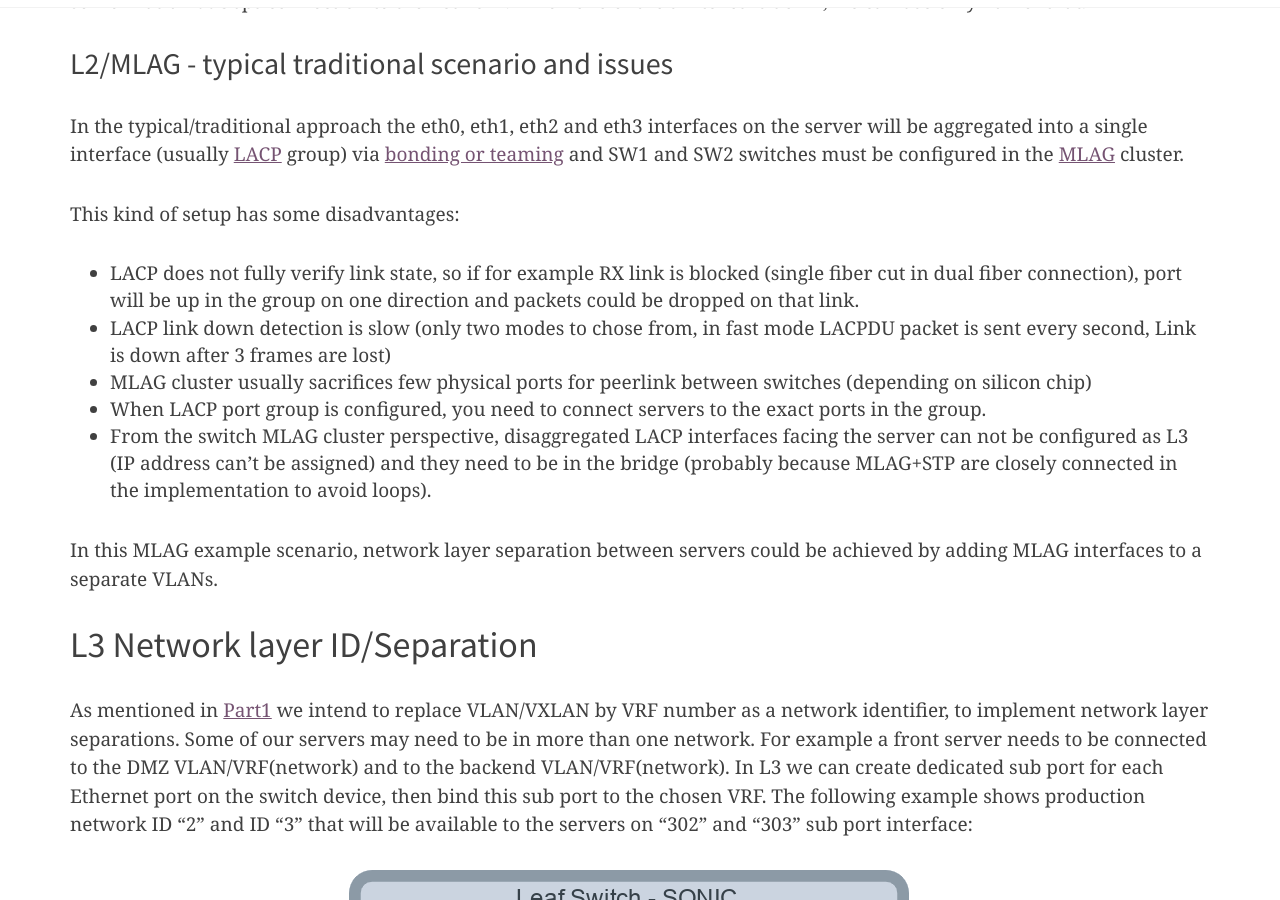
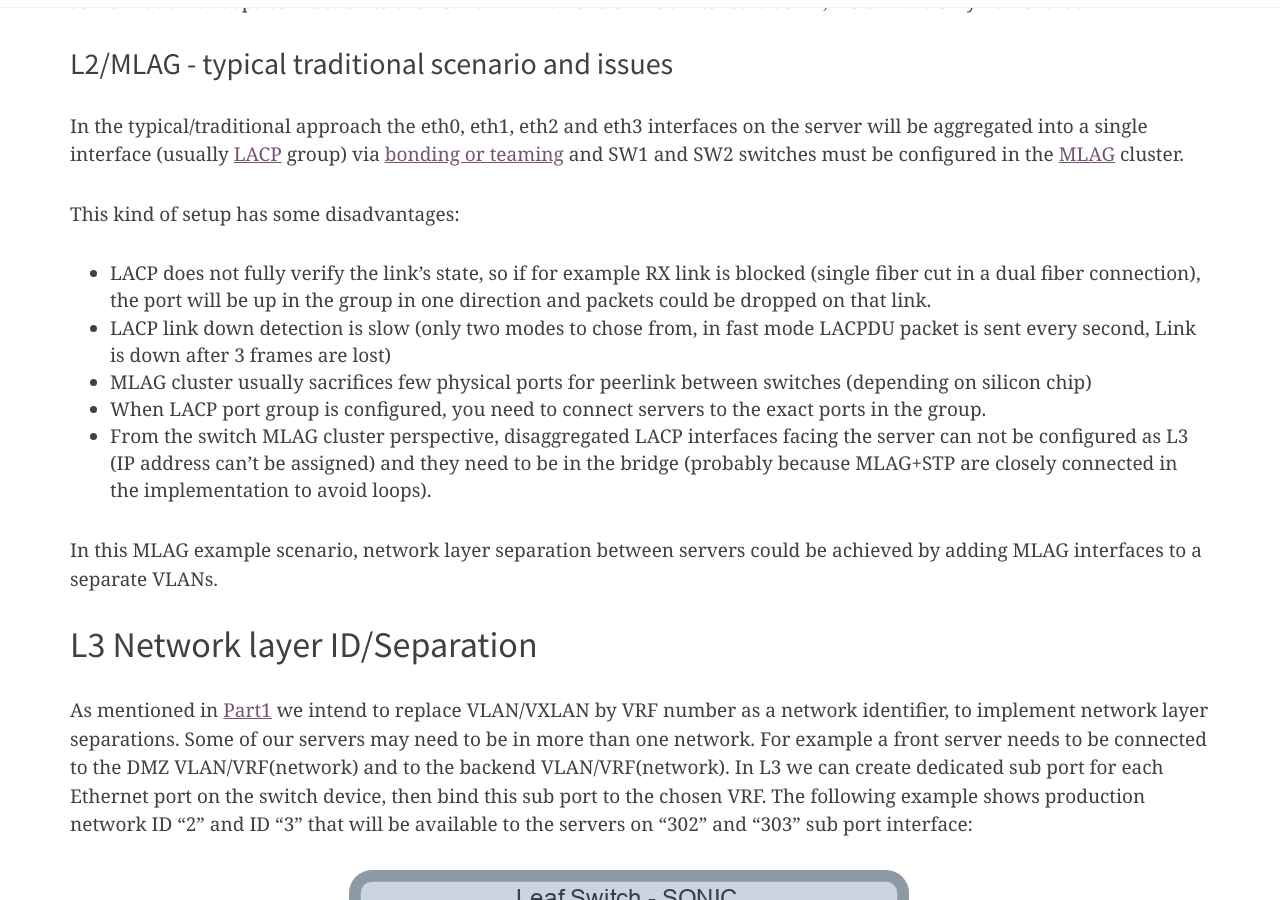
Before and after one commit to RTBHOUSE/techblog, a Jekyll site: the page built from _posts/2021-11-25-L2-EVPN-to-L3-concept-part2.markdown, in a window 1280 px wide and 900 px high, scrolled down 2251 px. Built offline with Jekyll 4.4.1, drawn with Linux system fonts in a browser that asks for light colours; nearby versions of some CDN libraries; comment, search, counter and statistics services are not loaded.

Commit message:
Update 2021-11-25-L2-EVPN-to-L3-concept-part2.markdown

```diff
--- a/_posts/2021-11-25-L2-EVPN-to-L3-concept-part2.markdown
+++ b/_posts/2021-11-25-L2-EVPN-to-L3-concept-part2.markdown
@@ -53,7 +53,7 @@ a single interface (usually [LACP](https://en.wikipedia.org/wiki/Link_aggregatio
 and SW1 and SW2 switches must be configured in the [MLAG](https://docs.nvidia.com/networking-ethernet-software/cumulus-linux-42/Layer-2/Multi-Chassis-Link-Aggregation-MLAG/) cluster.
 
 This kind of setup has some disadvantages:
-  - LACP does not fully verify link state, so if for example RX link is blocked (single fiber cut in dual fiber connection), port will be up in the group on one direction and packets could be dropped on that link.
+  - LACP does not fully verify the link's state, so if for example RX link is blocked (single fiber cut in a dual fiber connection), the port will be up in the group in one direction and packets could be dropped on that link.
   - LACP link down detection is slow (only two modes to chose from, in fast mode LACPDU packet is sent every second, Link is down after 3 frames are lost)
   - MLAG cluster usually sacrifices few physical ports for peerlink between switches (depending on silicon chip)
   - When LACP port group is configured, you need to connect servers to the exact ports in the group.
```
